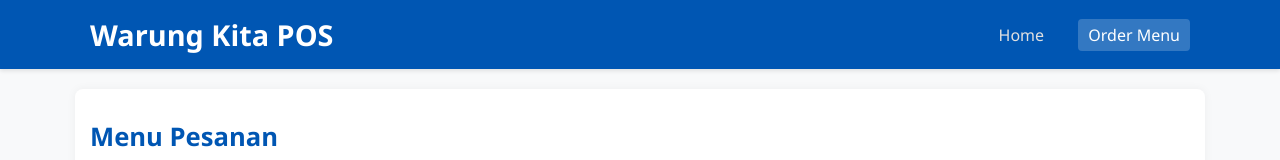
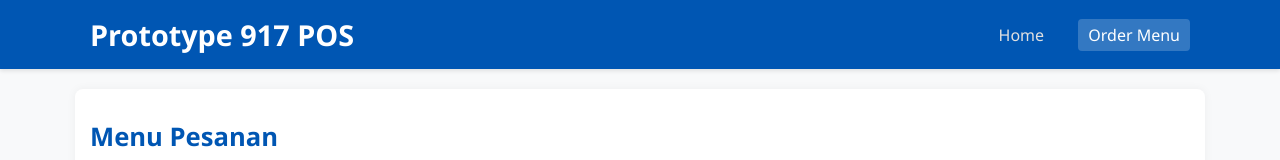
Before and after one commit to dayashii/rawonkluwo, a plain HTML site: page menu.html in a window 1280 px wide. Shown: the top 160 px of the page. Drawn offline with Linux system fonts and the light colour scheme.

Commit message:
Update menu.html

```diff
--- a/menu.html
+++ b/menu.html
@@ -3,13 +3,13 @@
 <head>
     <meta charset="UTF-8">
     <meta name="viewport" content="width=device-width, initial-scale=1.0">
-    <title>Warung Kita POS - Menu Pesanan</title>
+    <title>Prototype 917 POS - Menu Pesanan</title>
     <link rel="stylesheet" href="style.css">
 </head>
 <body>
     <header class="site-header">
         <div class="container">
-            <h1>Warung Kita POS</h1>
+            <h1>Prototype 917 POS</h1>
             <nav>
                 <a href="index.html" class="nav-link">Home</a>
                 <a href="menu.html" class="nav-link active">Order Menu</a>
```
